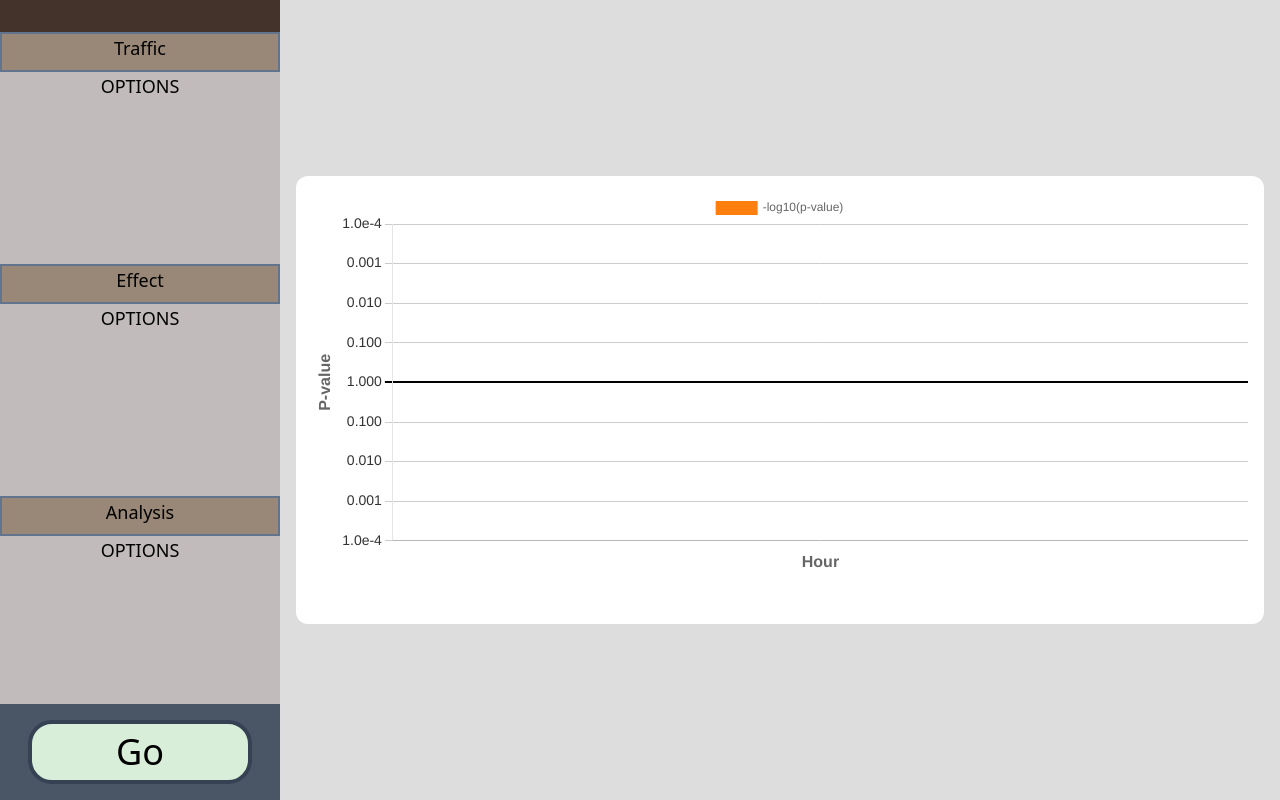
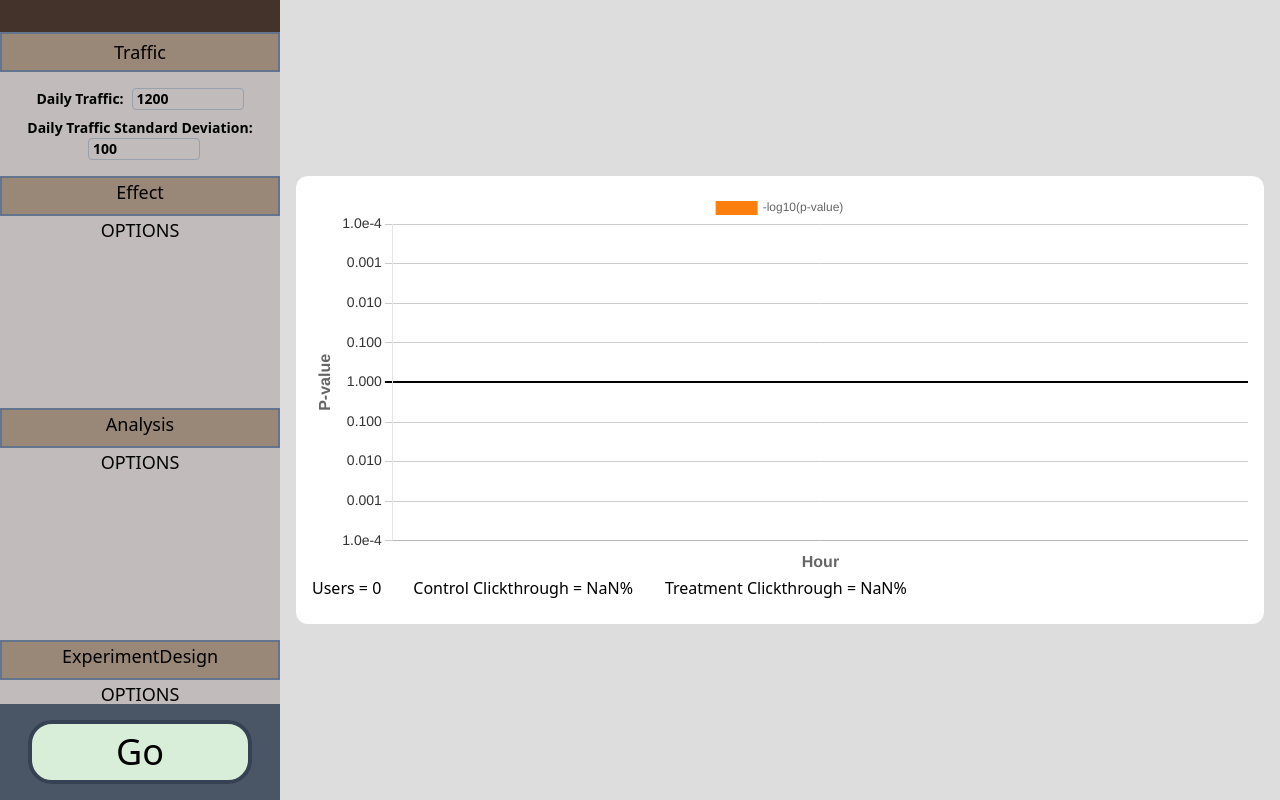
Before and after one commit to HSavich/ab-test-simulation, a React (Vite) app: page / in a window 1280 px wide. Built offline with nearby package versions, Linux system fonts and the light colour scheme.

Commit message:
Added traffic options

```diff
--- a/src/App.jsx
+++ b/src/App.jsx
@@ -4,6 +4,7 @@ import Sidebar from "./components/Sidebar";
 import ExperimentChart from "./components/ExperimentChart";
 
 const App = () => {
+  const expOptions = useRef({ dau: 1200, dauStd: 100 });
   const chartRef = useRef(null);
 
   const handleGo = () => {
@@ -13,9 +14,9 @@ const App = () => {
 
   return (
     <div className="flex h-screen w-screen overflow-hidden bg-[#dddddd]">
-      <Sidebar onGo={handleGo} />
+      <Sidebar onGo={handleGo} expOptions={expOptions} />
       <div className="my-40 flex-1 p-4">
-        <ExperimentChart chartRef={chartRef} />
+        <ExperimentChart chartRef={chartRef} expOptions={expOptions} />
       </div>
     </div>
   );
--- a/src/components/ExperimentChart.jsx
+++ b/src/components/ExperimentChart.jsx
@@ -21,7 +21,7 @@ ChartJS.register(
 );
 
 const HOURS = 24 * 7;
-const USERS_PER_HOUR = 100;
+const TREATMENT_PROP = 0.5;
 const CONTROL_P = 0.5;
 const TREAT_P = 0.525;
 
@@ -43,14 +43,14 @@ function binomSample(n, p) {
 // --- Welch’s t-test p-value for two proportions
 function signedPvalWelchProportions(t) {
   const { xC, nC, xT, nT } = t;
-  if (nC < 2 || nT < 2) return 1.0;
+  if (nC < 2 || nT < 2) return [1, 1];
 
   const p1 = xC / nC;
   const p2 = xT / nT;
   const s1 = p1 * (1 - p1);
   const s2 = p2 * (1 - p2);
   const se = Math.sqrt(s1 / nC + s2 / nT);
-  if (!isFinite(se) || se === 0) return 1.0;
+  if (!isFinite(se) || se === 0) return [1, 1];
 
   const tstat = (p2 - p1) / se;
 
@@ -58,14 +58,14 @@ function signedPvalWelchProportions(t) {
   const a = s1 / nC;
   const b = s2 / nT;
   const df = (a + b) ** 2 / ((a * a) / (nC - 1) + (b * b) / (nT - 1));
-  if (!isFinite(df) || df <= 0) return 1.0;
+  if (!isFinite(df) || df <= 0) return [1, 1];
 
   const p = 1 - jstat.studentt.cdf(Math.abs(tstat), df);
   const sign = p2 > p1 ? 1 : -1;
   return [sign, p];
 }
 
-const ExperimentChart = ({ chartRef }) => {
+const ExperimentChart = ({ chartRef, expOptions }) => {
   const [labels, setLabels] = useState([]);
   const [neglogp, setNeglogp] = useState([]);
   const [running, setRunning] = useState(false);
@@ -105,9 +105,19 @@ const ExperimentChart = ({ chartRef }) => {
         return;
       }
 
-      const nC = Math.floor(USERS_PER_HOUR / 2);
-      const nT = USERS_PER_HOUR - nC;
-
+      let nU = Math.round(
+        jstat.normal.sample(
+          expOptions.current.dau / 24,
+          Math.sqrt(expOptions.current.dauStd ** 2 / 24),
+        ),
+      );
+      //hourly users cannot be below zero. We truncate above as well to not
+      //increase the expected daily value of users
+      //this does shift the variance of daily users below the user input for low DAU
+      //toDo use negative binomial to fix
+      nU = Math.min(Math.max(nU, 0), expOptions.current.dau / 12);
+      const nT = binomSample(nU, TREATMENT_PROP);
+      const nC = nU - nT;
       const xC = binomSample(nC, CONTROL_P);
       const xT = binomSample(nT, TREAT_P);
 
@@ -224,6 +234,17 @@ const ExperimentChart = ({ chartRef }) => {
       <div className="h-[calc(100%-2rem)]">
         <Line data={data} options={options} />
       </div>
+      <a className="mr-8">
+        Users = {talliesRef.current.nT + talliesRef.current.nC}
+      </a>
+      <a className="mr-8">
+        Control Clickthrough ={" "}
+        {((talliesRef.current.xC / talliesRef.current.nC) * 100).toFixed(2)}%
+      </a>
+      <a className="mr-8">
+        Treatment Clickthrough ={" "}
+        {((talliesRef.current.xT / talliesRef.current.nT) * 100).toFixed(2)}%
+      </a>
     </div>
   );
 };
--- /dev/null
+++ b/src/components/ExperimentDesignOptions.jsx
@@ -0,0 +1,19 @@
+import React, { useState } from "react";
+
+const ExperimentDesignOptions = () => {
+  const [open, setOpen] = useState(true);
+
+  return (
+    <>
+      <div
+        className="h-10 cursor-pointer border-2 border-slate-500 bg-[#998877]"
+        onClick={() => setOpen(!open)}
+      >
+        ExperimentDesign
+      </div>
+      {open && <div className="h-48 cursor-pointer bg-[#c1bbbb]">OPTIONS</div>}
+    </>
+  );
+};
+
+export default ExperimentDesignOptions;
--- a/src/components/Sidebar.jsx
+++ b/src/components/Sidebar.jsx
@@ -1,19 +1,21 @@
 import React from "react";
 import TrafficOptions from "./TrafficOptions";
 import EffectOptions from "./EffectOptions";
+import ExperimentDesignOptions from "./ExperimentDesignOptions";
 import AnalysisOptions from "./AnalysisOptions";
 
-const Sidebar = ({ onGo }) => {
+const Sidebar = ({ onGo, expOptions, setExpOptions }) => {
   return (
-    <div className="relative h-screen w-70 bg-yellow-800 text-center text-4xl text-white">
-      <div className="h-full bg-[#44332a] pt-8 text-lg text-black">
-        <TrafficOptions />
+    <div className="relative flex h-screen w-70 flex-col bg-yellow-800 text-center text-4xl text-white">
+      <div className="flex-1 overflow-y-auto bg-[#44332a] pt-8 text-lg text-black">
+        <TrafficOptions expOptions={expOptions} setExpOptions={setExpOptions} />
         <EffectOptions />
         <AnalysisOptions />
+        <ExperimentDesignOptions />
       </div>
-      <div className="absolute bottom-0 h-24 w-full bg-gray-600">
+      <div className="flex h-24 w-full items-center justify-center bg-gray-600">
         <button
-          className="mt-4 h-16 w-56 cursor-pointer rounded-3xl border-4 border-gray-700 bg-[#d8eed8] text-black active:translate-y-0.5 active:bg-[#bbbbbb]"
+          className="h-16 w-56 cursor-pointer rounded-3xl border-4 border-gray-700 bg-[#d8eed8] text-black active:translate-y-0.5 active:bg-[#bbbbbb]"
           onClick={onGo}
         >
           Go
--- a/src/components/TrafficOptions.jsx
+++ b/src/components/TrafficOptions.jsx
@@ -1,17 +1,53 @@
 import React, { useState } from "react";
 
-const TrafficOptions = () => {
+const TrafficOptions = ({ expOptions }) => {
   const [open, setOpen] = useState(true);
+
+  const handleDauChange = (e) => {
+    const value = Math.max(0, parseInt(e.target.value, 10) || 0);
+    if (expOptions?.current) {
+      expOptions.current.dau = value; // write to the ref-backed object
+    }
+  };
+  const handleDauStdChange = (e) => {
+    const value = Math.max(0, parseInt(e.target.value, 10) || 0);
+    if (expOptions?.current) {
+      expOptions.current.dauStd = value; // write to the ref-backed object
+    }
+  };
 
   return (
     <>
       <div
-        className="h-10 cursor-pointer border-2 border-slate-500 bg-[#998877] text-center"
+        className="flex h-10 cursor-pointer items-center justify-center border-2 border-slate-500 bg-[#998877] text-center"
         onClick={() => setOpen(!open)}
       >
         Traffic
       </div>
-      {open && <div className="h-48 cursor-pointer bg-[#c1bbbb]">OPTIONS</div>}
+      {open && (
+        <div className="space-y-2 bg-[#c1bbbb] p-4 text-sm">
+          <label className="block font-semibold">
+            Daily Traffic:
+            <input
+              type="number"
+              min={0}
+              className="ml-2 w-28 rounded border border-gray-400 px-1 text-black"
+              defaultValue={expOptions.current?.dau ?? 0}
+              onChange={handleDauChange}
+            />
+          </label>
+          <label className="block font-semibold">
+            Daily Traffic Standard Deviation:
+            <input
+              type="number"
+              min={0}
+              className="ml-2 w-28 rounded border border-gray-400 px-1 text-black"
+              defaultValue={expOptions.current?.dauStd ?? 0}
+              onChange={handleDauStdChange}
+            />
+          </label>
+        </div>
+      )}
     </>
   );
 };
```
